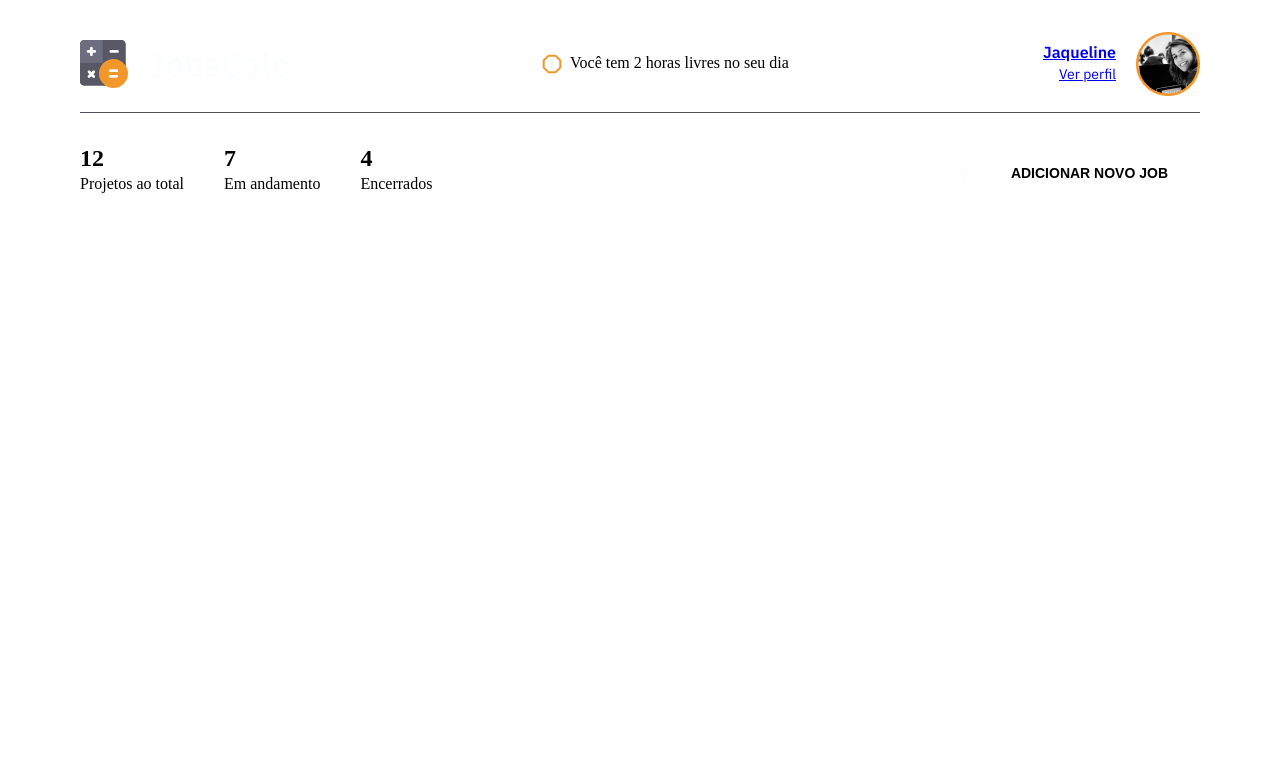
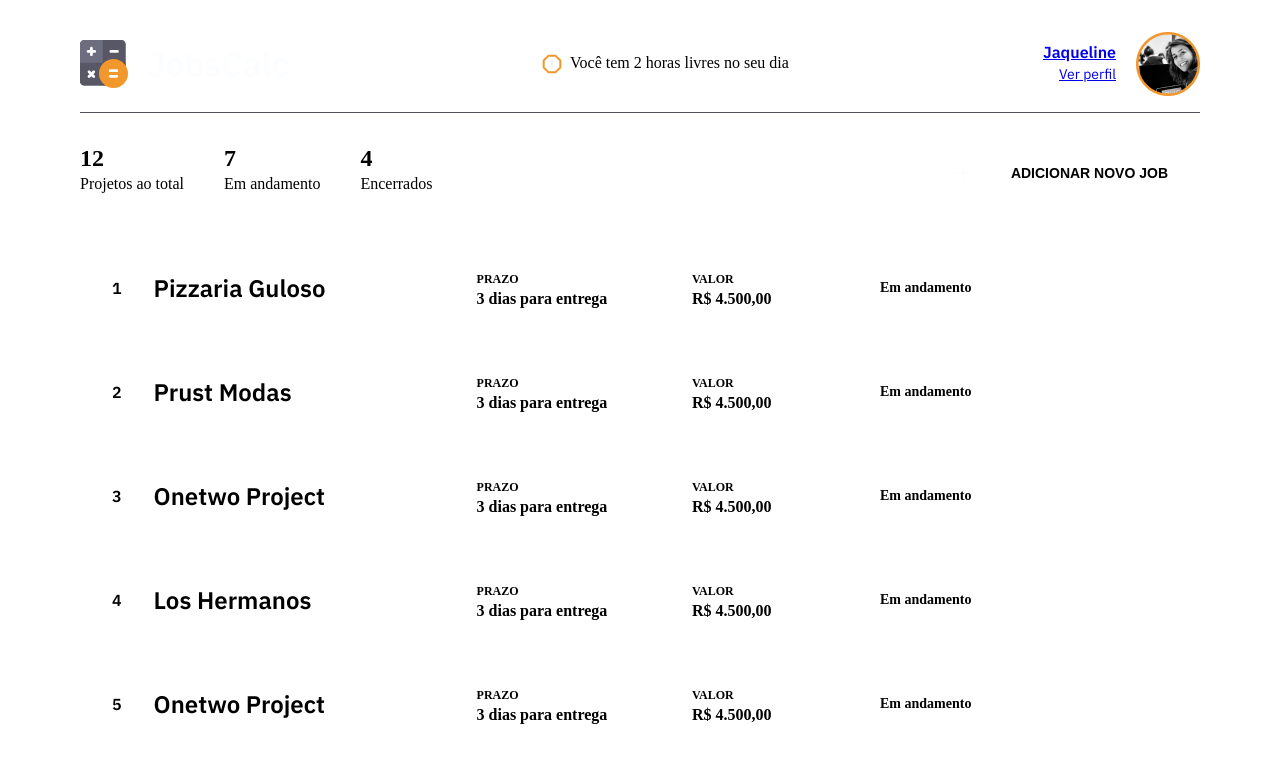
Before and after one commit to glaubermatos/jobscalc, a Next.js app: page / in a window 1280 px wide. Shown: the top 762 px of the page. Built offline with nearby package versions, Linux system fonts and the light colour scheme.

Commit message:
Home page: Component JobsTable finalized

```diff
--- /dev/null
+++ b/src/components/JobsTable/index.tsx
@@ -0,0 +1,37 @@
+import { FiEdit3, FiTrash } from 'react-icons/fi'
+
+import styles from './styles.module.scss'
+
+export function JobsTable() {
+    const jobs = ['Pizzaria Guloso', 'Prust Modas', 'Onetwo Project', 'Los Hermanos', 'Onetwo Project']
+
+    return <div className={styles.jobsTable}>
+       {jobs.map((job, index) => (
+            <div className={styles.job}>
+                <div className={styles.row}>
+                    <span>{index + 1}</span>
+                    <strong>{job}</strong>
+                </div>
+                <div className={styles.column}>
+                    <span>Prazo</span>
+                    <strong>3 dias para entrega</strong>
+                </div>
+                <div className={styles.column}>
+                    <span>Valor</span>
+                    <strong>R$ 4.500,00</strong>
+                </div>
+                <div className={styles.status}>
+                    Em andamento
+                </div>
+                <div className={styles.actions}>
+                    <button>
+                        <FiEdit3 size={24} />
+                    </button>
+                    <button>
+                        <FiTrash size={24} />
+                    </button>
+                </div>
+            </div>
+        ))}
+    </div>
+}
--- /dev/null
+++ b/src/components/JobsTable/styles.module.scss
@@ -0,0 +1,119 @@
+.jobsTable {
+    width: 100%;
+
+    height: 70vh;
+    overflow-y: auto;
+}
+
+.job {
+    height: 6rem;
+    background: var(--white-500);
+    border-radius: 0.3125rem;
+    padding: 0 2rem;
+
+    border: solid 1px var(--gray-200);
+
+    display: flex;
+    justify-content: space-between;
+    align-items: center;
+
+    position: relative;
+
+    & + .job {
+        margin-top: 0.5rem;
+    }
+
+    &:hover {
+        &::before {
+            content: '';
+            position: absolute;
+            left: 0;
+            top: 0;
+            width: 70%;
+            height: 100%;
+            background: linear-gradient(
+                    90deg,
+                    rgba(250, 156, 45, 0.1) 0.45%,
+                    rgba(252, 253, 255, 0.1) 31.4%
+                );
+        }
+
+        &::after {
+            content: '';
+            position: absolute;
+            left: -1px;
+            top: 0;
+            width: 0.25rem;
+            height: 100%;
+            border-radius: 0.3125rem 0 0 0.3125rem;
+            background: var(--orange-500);
+        }
+    }
+
+    span {
+        color: var(--gray-300);
+    }
+
+    .row {
+        min-width: 17.5rem;
+        font: 600 1rem 'IBM Plex Sans', sans-serif;
+        display: flex;
+        align-items: center;
+        gap: 2rem;
+
+        strong {
+            color: var(--gray-500);
+            font-weight: 600;
+            font-size: 1.5rem;
+            line-height: 2.125rem;
+        }
+    }
+
+    .column {
+        display: flex;
+        flex-direction: column;
+        font-weight: 600;
+
+        span {
+            font-size: 0.75rem;
+            text-transform: uppercase;
+            line-height: 1.375rem;
+        }
+
+        strong {
+            color: var(--gray-400);
+        }
+    }
+
+    .status {
+        height: 2.5rem;
+        border-radius: 2.5rem;
+        background: var(--green-50);
+        color: var(--green-500);
+        padding: 0 1.5rem;
+
+        font-size: 0.875rem;
+        font-weight: 600;
+        line-height: 1.625rem;
+
+        display: flex;
+        align-items: center;
+    }
+
+    .actions {
+        display: flex;
+        gap: 0.5rem;
+
+        button {
+            width: 2.5rem;
+            height: 2.5rem;
+            background: var(--white-500);
+            border: solid 1px var(--gray-200);
+            border-radius: 0.3125rem;
+
+            svg {
+                stroke: var(--gray-400);
+            }
+        }
+    }
+}
--- a/src/pages/home.module.scss
+++ b/src/pages/home.module.scss
@@ -73,3 +73,7 @@
         line-height: 1.625rem;
     }
 }
+
+.content {
+    margin: -3rem 0 2.5rem;
+}
--- a/src/pages/index.tsx
+++ b/src/pages/index.tsx
@@ -1,4 +1,5 @@
 import { ButtonNewJob } from '../components/ButtonNewJob'
+import { JobsTable } from '../components/JobsTable'
 import commomStyles from '../styles/commom.module.scss'
 import styles from './home.module.scss'
 
@@ -40,6 +41,11 @@ export default function Home() {
           </div>
         </div>
       </header>
+      <main className={styles.content}>
+        <section className={commomStyles.container}>
+          <JobsTable />
+        </section>
+      </main>
     </>
   )
 }
--- a/src/styles/globals.scss
+++ b/src/styles/globals.scss
@@ -9,13 +9,15 @@
     --orange-500: #F1972C;
     --orange-400: #FA9C2D;
     --green-500: #36B236;
+    --green-50: #E8F8E8;
 
     --white-500: #FCFDFF;
     --white-200: #F0F2F5;
 
+    --gray-200: #E1E3E5;
     --gray-300: #BFBFCC;
+    --gray-400: #787880;
     --gray-500: #5A5A66;
-    --gray-700: #5A5A66;
 }
 
 body {
```
